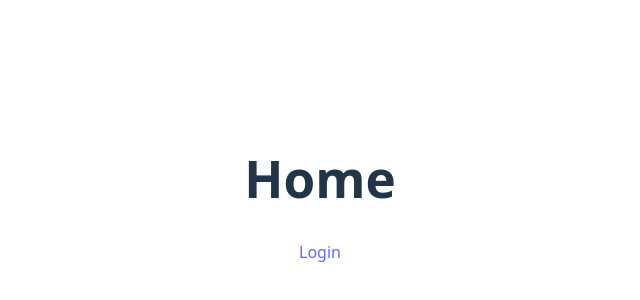
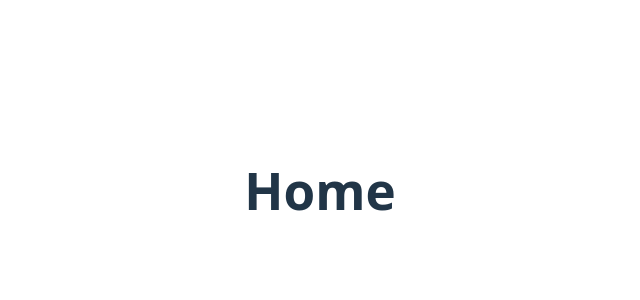
Before and after one commit to erbeeen/medtalk-web-app, a React (Vite) app in the folder frontend/: page / in a window 1280 px wide. Shown: the part 210-510 px from the top of the page, without its empty margins (320-960 px from the left). Built offline with nearby package versions, Linux system fonts and the light colour scheme.

Commit message:
other: remove login page for development server

```diff
--- a/frontend/src/routes/Home.jsx
+++ b/frontend/src/routes/Home.jsx
@@ -5,7 +5,7 @@ export default function Home() {
   return (
     <div>
       <h1>Home</h1>
-      <Link to="/login">Login</Link>
+      {/* <Link to="/login">Login</Link> */}
     </div>
   )
 }
```
Also changed, not shown: 1 other file (tests, documents, lock files or other folders).
